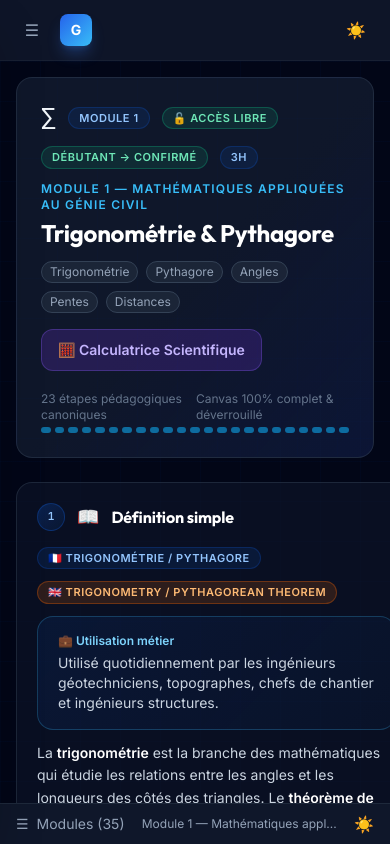
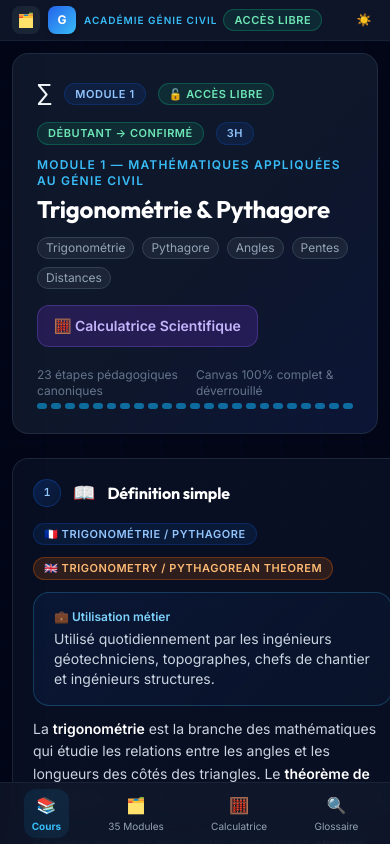
Before and after one commit to chriskaf20/genie-civil-academie, a React (Vite) app: page / in a window 390 px wide. Built offline with nearby package versions, Linux system fonts and the light colour scheme; the HTML template or start-up script is replaced by a standard one.

Commit message:
UX/UI Mobile: fixed bottom nav bar, compact header, and global fast search chips

```diff
--- a/src/App.jsx
+++ b/src/App.jsx
@@ -2,6 +2,8 @@ import { useEffect, useState } from 'react';
 import ModuleNav from './components/ModuleNav.jsx';
 import LessonCanvas from './components/LessonCanvas.jsx';
 import SidebarRight from './components/SidebarRight.jsx';
+import SciCalc from './components/SciCalc.jsx';
+import GlossarySearch from './components/GlossarySearch.jsx';
 import { modules } from './data/modules.js';
 import './styles.css';
 
@@ -28,6 +30,9 @@ export default function App() {
   const [sidebarOpen, setSidebarOpen] = useState(true);
   const [rightPanelOpen, setRightPanelOpen] = useState(true);
   const [mobileMenu, setMobileMenu] = useState(false);
+  const [showSciCalc, setShowSciCalc] = useState(false);
+  const [showMobileGlossary, setShowMobileGlossary] = useState(false);
+  const [activeMobileTab, setActiveMobileTab] = useState('cours'); // 'cours' | 'modules' | 'calc' | 'glossaire'
 
   const theme = progress.theme;
   const isDark = theme === 'dark';
@@ -43,11 +48,30 @@ export default function App() {
   const selectModule = (module) => {
     setSelectedModule(module);
     setMobileMenu(false);
+    setActiveMobileTab('cours');
     setProgress(p => ({
       ...p,
       currentModuleId: module.id,
       completedIds: p.completedIds.includes(module.id) ? p.completedIds : [...p.completedIds, module.id],
     }));
+  };
+
+  const handleMobileTabClick = (tabKey) => {
+    setActiveMobileTab(tabKey);
+    if (tabKey === 'cours') {
+      setMobileMenu(false);
+      setShowMobileGlossary(false);
+      setShowSciCalc(false);
+    } else if (tabKey === 'modules') {
+      setMobileMenu(true);
+      setShowMobileGlossary(false);
+    } else if (tabKey === 'calc') {
+      setShowSciCalc(true);
+      setShowMobileGlossary(false);
+    } else if (tabKey === 'glossaire') {
+      setShowMobileGlossary(true);
+      setMobileMenu(false);
+    }
   };
 
   const completedCount = progress.completedIds.length;
@@ -64,13 +88,28 @@ export default function App() {
 
   return (
     <div className={`h-screen flex flex-col ${bgClass} overflow-hidden`}>
-      {/* ── Top Header bar ── */}
-      <header className={`shrink-0 border-b ${headerBg} backdrop-blur-md px-4 py-3 flex items-center gap-4 z-30`}
+      {/* Popups */}
+      {showSciCalc && <SciCalc onClose={() => setShowSciCalc(false)} />}
+
+      {/* Mobile Glossary Modal */}
+      {showMobileGlossary && (
+        <div className="fixed inset-0 bg-black/70 backdrop-blur-sm z-50 flex items-center justify-center p-4" onClick={() => setShowMobileGlossary(false)}>
+          <div className="w-full max-w-lg max-h-[85vh] overflow-y-auto" onClick={e => e.stopPropagation()}>
+            <div className="flex justify-end mb-2">
+              <button onClick={() => setShowMobileGlossary(false)} className="text-slate-400 hover:text-white bg-slate-800 rounded-full w-8 h-8 flex items-center justify-center text-sm">✕</button>
+            </div>
+            <GlossarySearch />
+          </div>
+        </div>
+      )}
+
+      {/* ── Compact Header Bar ── */}
+      <header className={`shrink-0 border-b ${headerBg} backdrop-blur-md px-3 py-1.5 md:py-3 md:px-4 flex items-center gap-3 z-30`}
         style={{ background: isDark ? 'rgba(15,23,42,0.95)' : 'rgba(255,255,255,0.95)' }}>
 
         {/* Logo & brand */}
-        <div className="flex items-center gap-3">
-          {/* Sidebar toggle */}
+        <div className="flex items-center gap-2 md:gap-3">
+          {/* Sidebar toggle (desktop) */}
           <button
             onClick={() => setSidebarOpen(p => !p)}
             className="sidebar-toggle hidden md:flex w-8 h-8 items-center justify-center rounded-lg text-slate-400 hover:text-white text-base"
@@ -79,48 +118,49 @@ export default function App() {
             {sidebarOpen ? '◀' : '▶'}
           </button>
 
-          {/* Mobile menu */}
+          {/* Mobile menu trigger */}
           <button
-            onClick={() => setMobileMenu(p => !p)}
-            className="md:hidden w-8 h-8 flex items-center justify-center rounded-lg text-slate-400 hover:text-white"
+            onClick={() => handleMobileTabClick('modules')}
+            className="md:hidden w-7 h-7 flex items-center justify-center rounded-lg text-slate-300 hover:text-white bg-slate-800/80 text-sm"
+            title="Menu modules"
           >
-            ☰
+            🗂️
           </button>
 
-          <div className="flex items-center gap-2.5">
-            <div className="w-8 h-8 rounded-lg bg-gradient-to-br from-blue-600 to-sky-400 flex items-center justify-center text-white font-bold text-sm shadow-lg shadow-blue-500/30">
+          <div className="flex items-center gap-2">
+            <div className="w-7 h-7 md:w-8 md:h-8 rounded-lg bg-gradient-to-br from-blue-600 to-sky-400 flex items-center justify-center text-white font-bold text-xs md:text-sm shadow-md">
               G
             </div>
-            <div className="hidden sm:block">
-              <div className="flex items-center gap-2">
-                <p className="text-xs uppercase tracking-widest text-sky-400 font-semibold leading-tight">Académie Mondiale</p>
-                <span className="tag-green text-[9px]">Accès Libre</span>
+            <div>
+              <div className="flex items-center gap-1.5">
+                <p className="text-[10px] md:text-xs uppercase tracking-widest text-sky-400 font-semibold leading-tight">Académie Génie Civil</p>
+                <span className="tag-green text-[8px] md:text-[9px]">Accès Libre</span>
               </div>
-              <p className="text-sm font-bold text-white leading-tight">Global Civil Engineering Academy</p>
+              <p className="text-xs md:text-sm font-bold text-white leading-tight hidden sm:block">Global Civil Engineering Academy</p>
             </div>
           </div>
         </div>
 
         {/* Center: current module indicator */}
         <div className="flex-1 hidden lg:flex items-center justify-center">
-          <div className="flex items-center gap-3 text-sm bg-slate-800/50 px-4 py-1.5 rounded-full border border-slate-700/50">
-            <span className="text-xl">{selectedModule.icon}</span>
-            <div className="flex items-center gap-2">
+          <div className="flex items-center gap-2.5 text-sm bg-slate-800/50 px-3.5 py-1 rounded-full border border-slate-700/50">
+            <span className="text-lg">{selectedModule.icon}</span>
+            <div className="flex items-center gap-1.5">
               <span className="text-xs text-sky-400 font-mono font-bold">Module {selectedModule.id}/{totalCount} :</span>
-              <p className="font-semibold text-white text-sm truncate max-w-xs">{selectedModule.title}</p>
+              <p className="font-semibold text-white text-xs truncate max-w-xs">{selectedModule.title}</p>
             </div>
           </div>
         </div>
 
         {/* Right: progress + controls */}
-        <div className="flex items-center gap-3 ml-auto">
+        <div className="flex items-center gap-2 ml-auto">
           {/* Global progress */}
-          <div className="hidden sm:flex items-center gap-3">
+          <div className="hidden sm:flex items-center gap-2.5">
             <div className="text-right">
-              <p className="text-xs text-slate-500">Modules consultés</p>
+              <p className="text-[10px] text-slate-500">Explorés</p>
               <p className="text-xs font-bold text-white font-mono">{completedCount}/{totalCount}</p>
             </div>
-            <div className="w-28 h-2 rounded-full bg-slate-800 overflow-hidden">
+            <div className="w-24 h-2 rounded-full bg-slate-800 overflow-hidden">
               <div
                 className="progress-bar-animated h-full rounded-full transition-all duration-700"
                 style={{ width: `${Math.max(3, progressPct)}%` }}
@@ -129,12 +169,12 @@ export default function App() {
             <span className="text-xs font-bold text-sky-400 font-mono">{progressPct}%</span>
           </div>
 
-          <div className="w-px h-6 bg-slate-700 hidden sm:block" />
+          <div className="w-px h-5 bg-slate-700 hidden sm:block" />
 
           {/* Theme toggle */}
           <button
             onClick={toggleTheme}
-            className="w-9 h-9 rounded-xl flex items-center justify-center transition-all hover:bg-slate-800 text-base"
+            className="w-7 h-7 md:w-8 md:h-8 rounded-lg flex items-center justify-center transition-all hover:bg-slate-800 text-xs md:text-sm"
             title={isDark ? 'Mode clair' : 'Mode sombre'}
           >
             {isDark ? '☀️' : '🌙'}
@@ -143,7 +183,7 @@ export default function App() {
           {/* Right panel toggle */}
           <button
             onClick={() => setRightPanelOpen(p => !p)}
-            className="hidden xl:flex w-9 h-9 rounded-xl items-center justify-center transition-all hover:bg-slate-800 text-base text-slate-400"
+            className="hidden xl:flex w-8 h-8 rounded-lg items-center justify-center transition-all hover:bg-slate-800 text-xs text-slate-400"
             title={rightPanelOpen ? 'Masquer le panneau' : 'Afficher le panneau'}
           >
             {rightPanelOpen ? '▶' : '◀'}
@@ -161,7 +201,7 @@ export default function App() {
           />
         )}
 
-        {/* ── Left Sidebar ── */}
+        {/* ── Left Sidebar (Desktop) ── */}
         <aside
           className={`
             ${sidebarOpen ? 'w-72' : 'w-0'} sidebar-left shrink-0
@@ -171,26 +211,6 @@ export default function App() {
           style={{ transition: 'width 0.25s cubic-bezier(0.4,0,0.2,1)' }}
         >
           <div className="w-72 flex flex-col h-full">
-            {/* Module progress summary */}
-            <div className={`px-4 py-3 border-b ${isDark ? 'border-slate-800/60' : 'border-slate-200'}`}>
-              <div className="rounded-2xl bg-gradient-to-br from-blue-950/80 to-slate-900 p-3.5 border border-blue-900/30 relative overflow-hidden">
-                <div className="absolute inset-0 eng-grid-bg opacity-40" />
-                <div className="relative">
-                  <div className="flex items-center justify-between mb-2">
-                    <p className="text-xs uppercase tracking-widest text-sky-400 font-semibold">Suivi d'apprentissage</p>
-                    <span className="text-xs font-bold text-white font-mono">{progressPct}%</span>
-                  </div>
-                  <div className="h-2 rounded-full bg-slate-800 overflow-hidden mb-2">
-                    <div
-                      className="progress-bar-animated h-full rounded-full"
-                      style={{ width: `${Math.max(3, progressPct)}%` }}
-                    />
-                  </div>
-                  <p className="text-[11px] text-slate-400">{completedCount} sur {totalCount} modules explorés (🔓 Accès libre)</p>
-                </div>
-              </div>
-            </div>
-
             {/* Navigation */}
             <div className="flex-1 overflow-y-auto p-3">
               <ModuleNav
@@ -211,9 +231,12 @@ export default function App() {
             ${mobileMenu ? 'translate-x-0' : '-translate-x-full'}
           `}
         >
-          <div className="flex items-center justify-between px-4 py-4 border-b border-slate-800/60">
-            <p className="text-sm font-bold text-white">Navigation 35 Modules</p>
-            <button onClick={() => setMobileMenu(false)} className="text-slate-400 hover:text-white">✕</button>
+          <div className="flex items-center justify-between px-4 py-3 border-b border-slate-800/60">
+            <div className="flex items-center gap-2">
+              <span className="text-base">🗂️</span>
+              <p className="text-sm font-bold text-white">35 Modules de Génie Civil</p>
+            </div>
+            <button onClick={() => setMobileMenu(false)} className="text-slate-400 hover:text-white text-sm">✕</button>
           </div>
           <div className="flex-1 overflow-y-auto p-3">
             <ModuleNav
@@ -225,15 +248,15 @@ export default function App() {
         </aside>
 
         {/* ── Main Content ── */}
-        <main className={`flex-1 overflow-y-auto ${isDark ? '' : 'bg-slate-50'}`}>
+        <main className={`flex-1 overflow-y-auto pb-16 md:pb-0 ${isDark ? '' : 'bg-slate-50'}`}>
           <div className={`min-h-full ${isDark ? 'eng-grid-bg' : ''}`}>
-            <div className="p-4 xl:p-6">
+            <div className="p-3 md:p-6">
               <LessonCanvas module={selectedModule} theme={theme} />
             </div>
           </div>
         </main>
 
-        {/* ── Right Panel ── */}
+        {/* ── Right Panel (Desktop) ── */}
         <aside
           className={`
             ${rightPanelOpen ? 'w-96' : 'w-0'} sidebar-left shrink-0
@@ -248,18 +271,56 @@ export default function App() {
         </aside>
       </div>
 
-      {/* ── Bottom mobile nav hint ── */}
-      <div className="md:hidden shrink-0 border-t border-slate-800 bg-slate-900 px-4 py-2 flex items-center justify-between">
-        <button onClick={() => setMobileMenu(true)} className="text-sm text-slate-400 flex items-center gap-2">
-          ☰ <span>Modules (35)</span>
+      {/* ── Fixed Bottom Navigation Bar (Mobile) ── */}
+      <nav className="md:hidden fixed bottom-0 left-0 right-0 z-40 bg-slate-900/95 border-t border-slate-800/80 backdrop-blur-md px-2 py-1.5 flex justify-around items-center">
+        <button
+          onClick={() => handleMobileTabClick('cours')}
+          className={`flex flex-col items-center py-1 px-2 rounded-xl transition-all ${
+            activeMobileTab === 'cours' && !mobileMenu && !showSciCalc && !showMobileGlossary
+              ? 'text-sky-400 font-bold bg-sky-500/10'
+              : 'text-slate-400 hover:text-slate-200'
+          }`}
+        >
+          <span className="text-base">📚</span>
+          <span className="text-[10px] mt-0.5">Cours</span>
         </button>
-        <div className="text-xs text-slate-400">
-          Module {selectedModule.id} — {selectedModule.title.substring(0, 18)}...
-        </div>
-        <button onClick={toggleTheme} className="text-slate-400 text-base">
-          {isDark ? '☀️' : '🌙'}
+
+        <button
+          onClick={() => handleMobileTabClick('modules')}
+          className={`flex flex-col items-center py-1 px-2 rounded-xl transition-all ${
+            mobileMenu
+              ? 'text-sky-400 font-bold bg-sky-500/10'
+              : 'text-slate-400 hover:text-slate-200'
+          }`}
+        >
+          <span className="text-base">🗂️</span>
+          <span className="text-[10px] mt-0.5">35 Modules</span>
         </button>
-      </div>
+
+        <button
+          onClick={() => handleMobileTabClick('calc')}
+          className={`flex flex-col items-center py-1 px-2 rounded-xl transition-all ${
+            showSciCalc
+              ? 'text-violet-400 font-bold bg-violet-500/10'
+              : 'text-slate-400 hover:text-slate-200'
+          }`}
+        >
+          <span className="text-base">🧮</span>
+          <span className="text-[10px] mt-0.5">Calculatrice</span>
+        </button>
+
+        <button
+          onClick={() => handleMobileTabClick('glossaire')}
+          className={`flex flex-col items-center py-1 px-2 rounded-xl transition-all ${
+            showMobileGlossary
+              ? 'text-orange-400 font-bold bg-orange-500/10'
+              : 'text-slate-400 hover:text-slate-200'
+          }`}
+        >
+          <span className="text-base">🔍</span>
+          <span className="text-[10px] mt-0.5">Glossaire</span>
+        </button>
+      </nav>
     </div>
   );
 }
```
Also changed, not shown: src/components/ModuleNav.jsx (+57 -24 lines).
